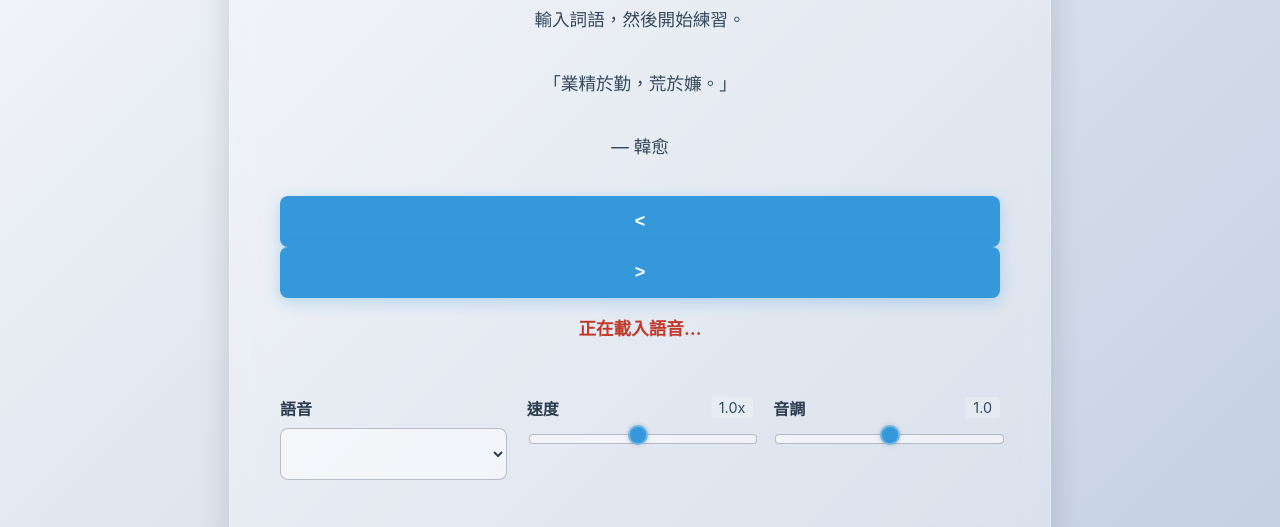
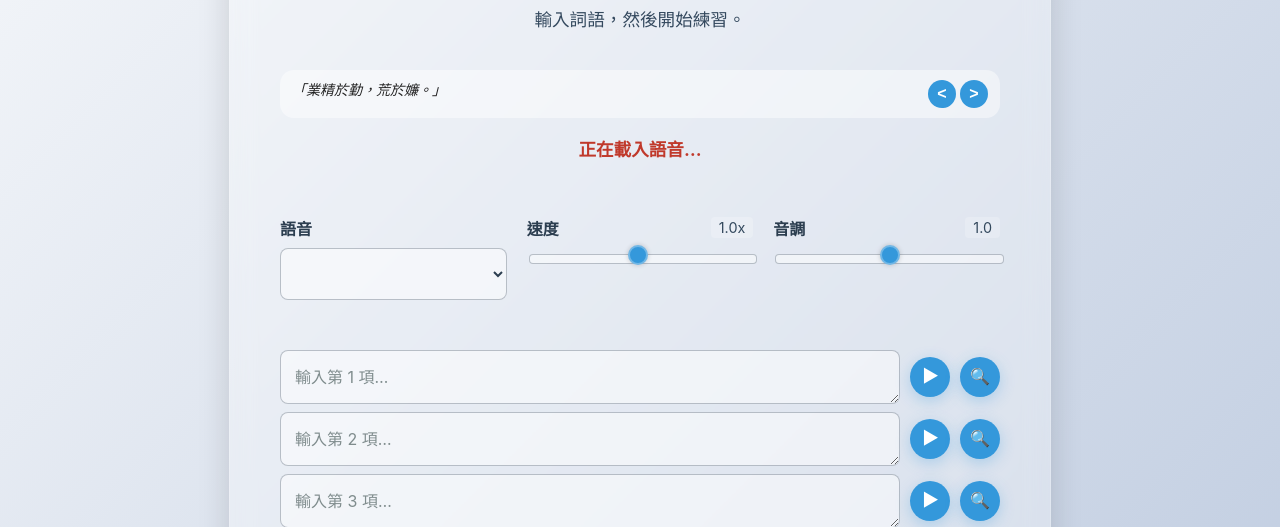
Before and after one commit to terencelwc/dictation-app, a website: page public/index.html in a window 1280 px wide. Shown: the part 203-730 px from the top of the page. Drawn offline with Linux system fonts and the light colour scheme.

Commit message:
Style daily quote box and compact nav buttons

```diff
--- a/public/ui-fix.css
+++ b/public/ui-fix.css
@@ -136,6 +136,47 @@ button.speak-mini,
     font-size: 12px;
     margin-bottom: 6px;
 }
+.daily-quote {
+    display: flex;
+    align-items: flex-start;
+    gap: 8px;
+    margin: 10px 0 18px;
+    padding: 10px 12px;
+    background: rgba(255,255,255,0.45);
+    border-radius: 14px;
+}
+.daily-quote-text {
+    flex: 1;
+    margin: 0;
+    font-size: 14px;
+    line-height: 1.45;
+    font-style: italic;
+    color: #222;
+    text-align: left;
+}
+.daily-quote-by {
+    display: none;
+}
+.daily-quote-nav {
+    display: flex;
+    flex-shrink: 0;
+    gap: 4px;
+    align-self: center;
+}
+button.quote-nav-btn {
+    width: 28px !important;
+    min-width: 28px !important;
+    max-width: 28px !important;
+    height: 28px !important;
+    padding: 0 !important;
+    margin: 0 !important;
+    border-radius: 999px !important;
+    font-size: 16px !important;
+    line-height: 1 !important;
+    box-shadow: none !important;
+    background: var(--button-primary-bg, #3d5a80) !important;
+    color: #fff !important;
+}
 @media (max-width: 480px) {
     .main-content { padding-top: 62px !important; }
 }
```
